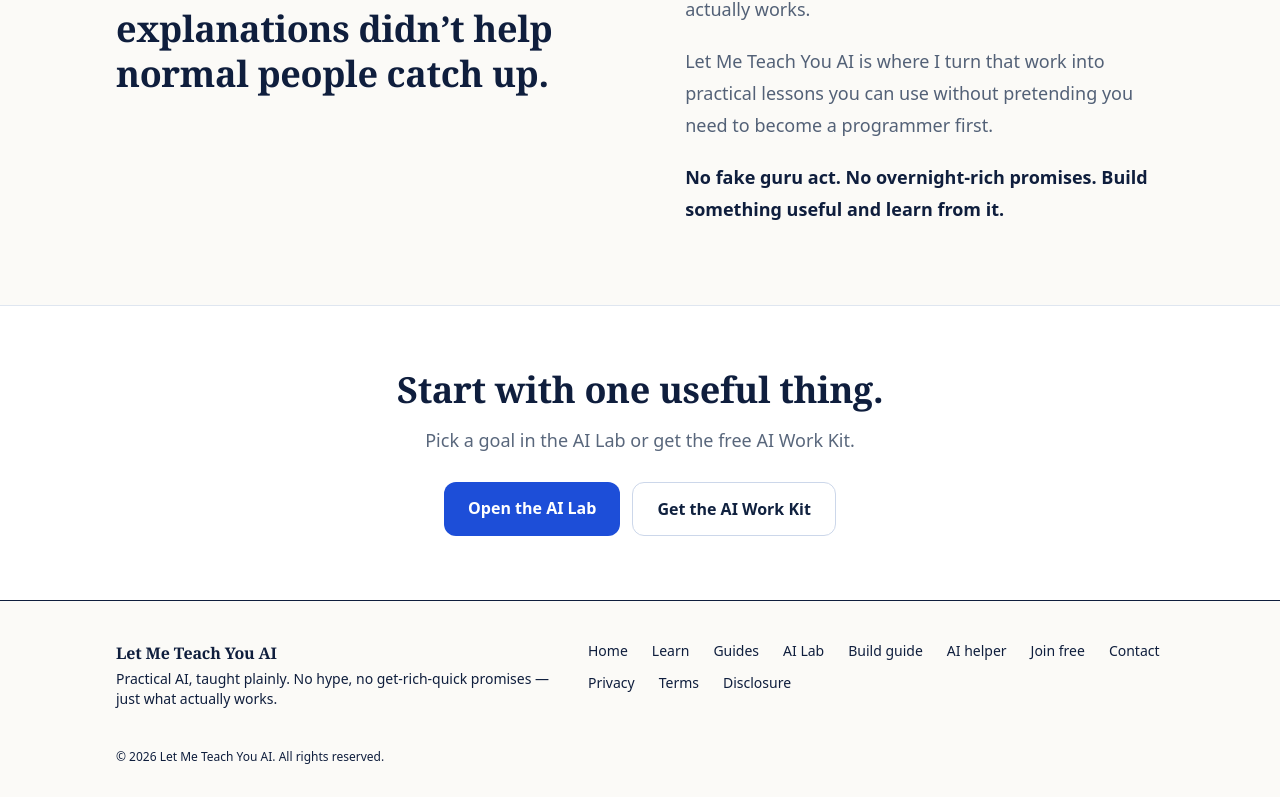
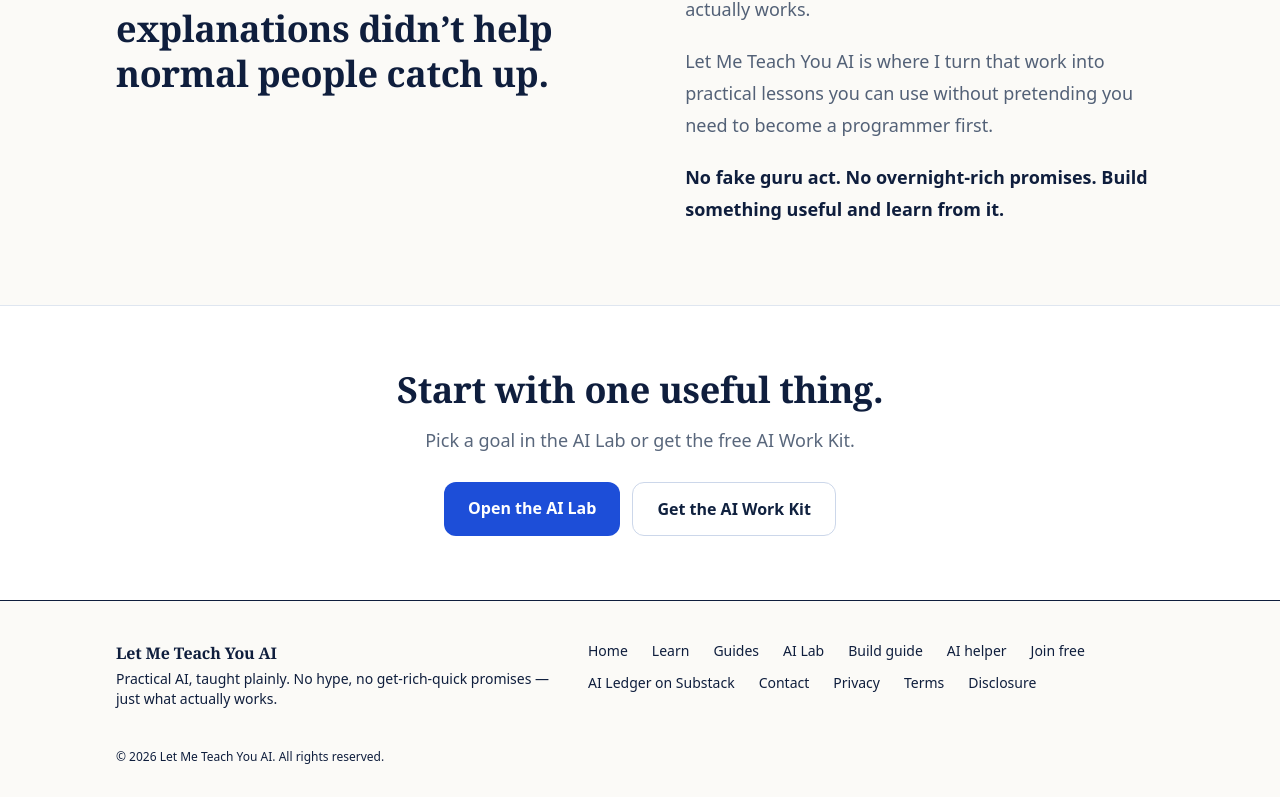
Before and after one commit to DopestT/Let-Me-Teach-You-AI, a Next.js app: page / in a window 1280 px wide. Shown: the part 3528-4325 px from the top of the page. Built offline with nearby package versions, Linux system fonts and the light colour scheme; no server answers.

Commit message:
feat: add optional AI Ledger Substack link

```diff
--- a/components/site-footer.tsx
+++ b/components/site-footer.tsx
@@ -1,6 +1,7 @@
 import Link from "next/link";
 
 const SITE_NAME = process.env.NEXT_PUBLIC_SITE_NAME ?? "Let Me Teach You AI";
+const SUBSTACK_URL = process.env.NEXT_PUBLIC_SUBSTACK_URL?.trim();
 
 export function SiteFooter() {
   const year = 2026;
@@ -24,6 +25,16 @@ export function SiteFooter() {
           <Link href="/build/ai-workflow-from-plain-english" className="hover:text-[--color-brand]">Build guide</Link>
           <Link href="/playground" className="hover:text-[--color-brand]">AI helper</Link>
           <Link href="/#join" className="hover:text-[--color-brand]">Join free</Link>
+          {SUBSTACK_URL ? (
+            <a
+              href={SUBSTACK_URL}
+              target="_blank"
+              rel="noreferrer"
+              className="hover:text-[--color-brand]"
+            >
+              AI Ledger on Substack
+            </a>
+          ) : null}
           <Link href="/contact" className="hover:text-[--color-brand]">Contact</Link>
           <Link href="/privacy" className="hover:text-[--color-brand]">Privacy</Link>
           <Link href="/terms" className="hover:text-[--color-brand]">Terms</Link>
```
